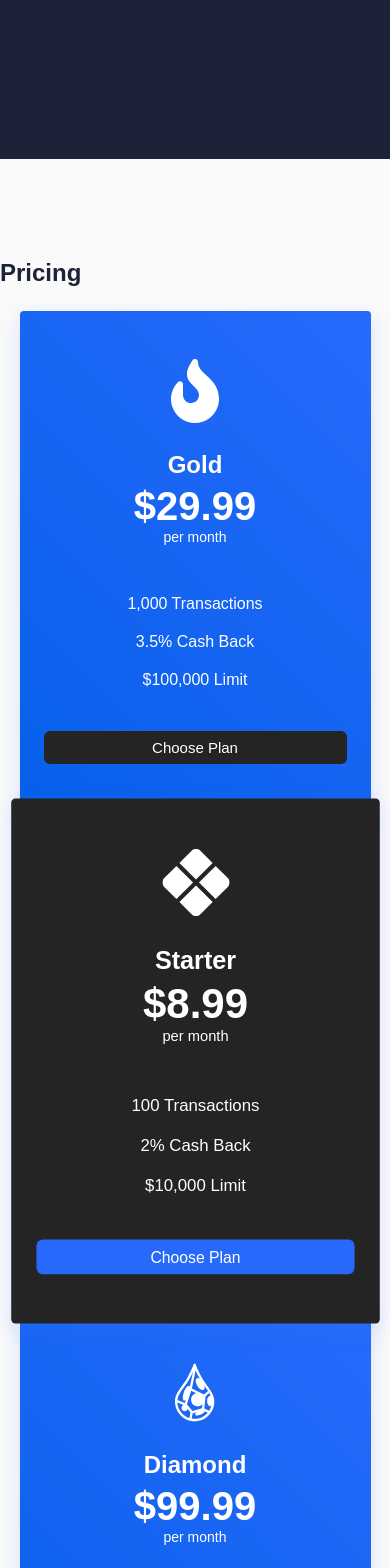
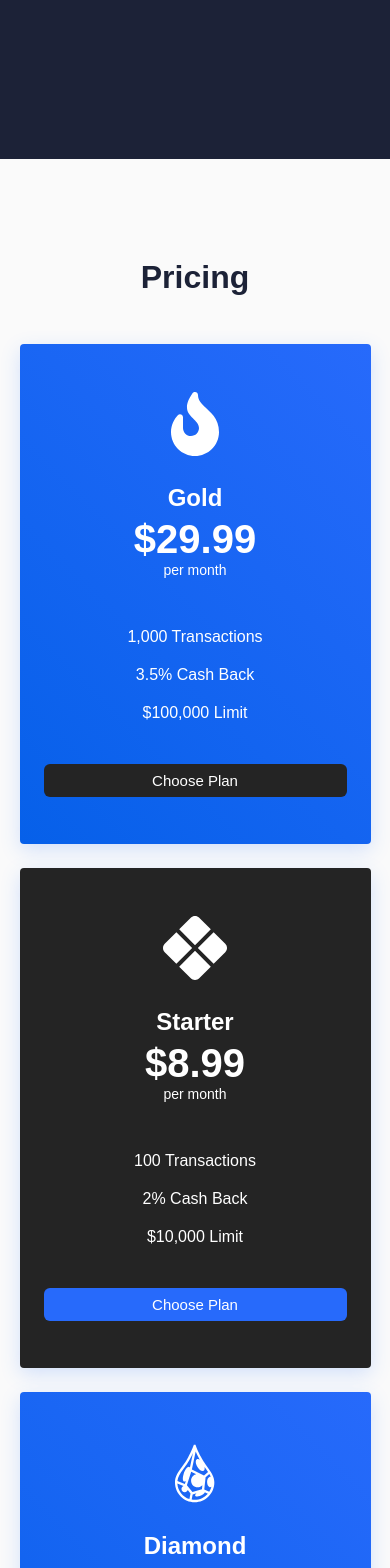
Before and after one commit to yazeed-eldigair/fantasy-frontend, a React (Create React App) app: page / in a window 390 px wide. Shown: the part 3150-4718 px from the top of the page. Built offline with nearby package versions, Linux system fonts and the light colour scheme.

Commit message:
mobile for pricing section

```diff
--- a/src/components/Pricing/Pricing.css
+++ b/src/components/Pricing/Pricing.css
@@ -15,14 +15,19 @@
   border-radius: 4px;
 }
 
-.pricing-container-card:nth-child(2){
+.pricing-container-card:nth-child(2) {
   transform: scale(1.05);
   background: #242424;
   margin: 0 24px;
 }
 
+.pricing-container-card:nth-child(2):hover {
+  transform: scale(1.10);
+  transition: all 0.3s ease-out;
+}
+
 .pricing-container-card:hover {
-    transform: scale(1.06);;
+  transform: scale(1.06);
   transition: all 0.3s ease-out;
   color: #1c2237;
 }
@@ -42,7 +47,8 @@
 
 .pricing-heading {
   color: #1c2237;
-    margin-bottom: 24px;
+  margin-bottom: 48px;
+  text-align: center;
 }
 
 .pricing-container-cardInfo {
@@ -76,7 +82,7 @@
   align-items: center;
 }
 
-.pricing-container-features li{
+.pricing-container-features li {
   margin: 10px;
 }
 
@@ -88,6 +94,7 @@
   .pricing-container {
     display: flex;
     flex-direction: column;
+    justify-content: center;
     align-items: center;
     width: 100%;
   }
@@ -96,10 +103,20 @@
     width: 90%;
   }
 
-    /* .pricing-wrapper {
+  .pricing-wrapper {
     margin: 0 30px;
     display: flex;
     flex-direction: column;
     align-items: center;
-    } */
   }
+
+  .pricing-container-card:nth-child(2) {
+    transform: scale(1);
+    background-color: #242424;
+    margin: 24px;
+  }
+
+  .pricing-container-card:hover {
+    transform: none;
+  }
+}
--- a/src/components/Pricing/Pricing.js
+++ b/src/components/Pricing/Pricing.js
@@ -13,7 +13,7 @@ function Pricing() {
       <div>
         <div className="pricing-section">
           <div className="pricing-wraper">
-            <h2 className="pricing-heading">Pricing</h2>
+            <h1 className="pricing-heading">Pricing</h1>
             <div className="pricing-container">
               <Link to="/sign-up" className="pricing-container-card">
                 <div className="pricing-container-cardInfo">
```
Lines whose indentation alone changed are shown as unchanged.
